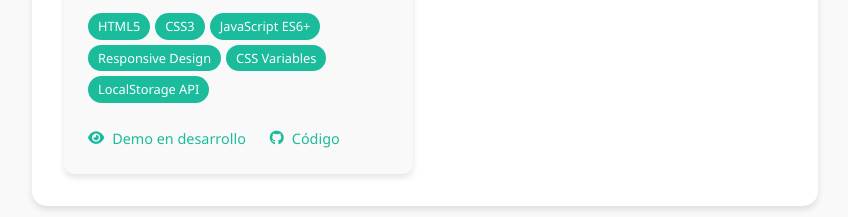
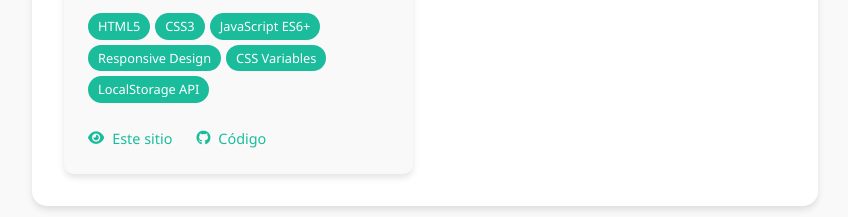
Before and after one commit to Christianrvdv/christianrvdv, a plain HTML site: page index.html in a window 1280 px wide. Shown: the part 4471-4688 px from the top of the page, without its empty margins (422-1270 px from the left). Drawn offline with Linux system fonts and the light colour scheme.

Commit message:
feat(i18n): añadir soporte i18n para proyecto del portafolio
- Añadir traducciones español/inglés para la demo

```diff
--- a/index.html
+++ b/index.html
@@ -369,7 +369,7 @@
                             </div>
                             <div class="project-links">
                                 <a href="#about"><i class="fas fa-eye"></i><span
-                                        data-i18n="projects.demo">Demo</span></a>
+                                        data-i18n="projects.demo_portfolio">Demo</span></a>
                                 <a href="https://github.com/Christianrvdv/portafolio_christian"><i class="fab fa-github"></i>
                                     <span data-i18n="projects.code">Código</span></a>
                             </div>
--- a/script.js
+++ b/script.js
@@ -131,6 +131,7 @@ const translations = {
         "projects.portfolio.description": "Single Page Application moderna desarrollada con HTML5, CSS3 y JavaScript vanilla. Incluye diseño responsive, tema claro/oscuro persistente, navegación suave, animaciones al scroll y formulario de contacto interactivo.",
 
         "projects.demo": "Demo en desarrollo",
+        "projects.demo_portfolio": "Este sitio",
         "projects.code": "Código",
 
         // Habilidades
@@ -244,6 +245,7 @@ const translations = {
         "projects.portfolio.description": "Modern Single Page Application developed with HTML5, CSS3, and vanilla JavaScript. Includes responsive design, persistent light/dark theme, smooth navigation, scroll animations, and an interactive contact form.",
 
         "projects.demo": "Demo in development",
+        "projects.demo_portfolio": "This site",
         "projects.code": "Code",
 
         // Skills
```
